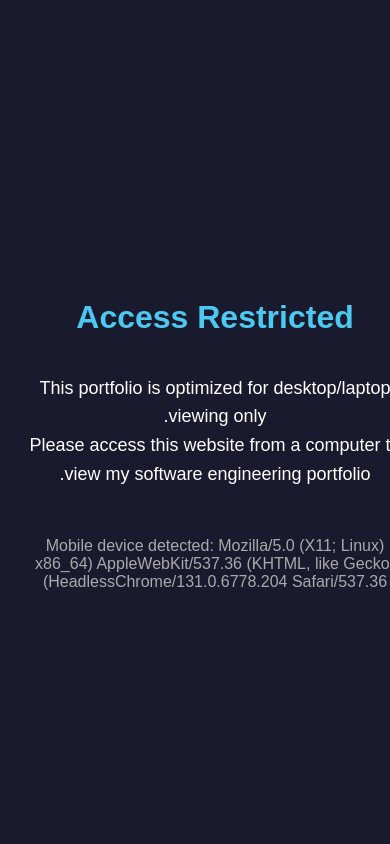
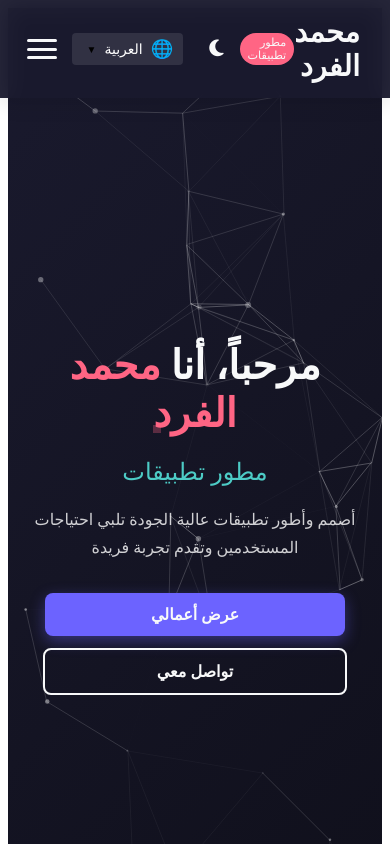
Before and after one commit to mohammed-alfard/my_portfolio, a plain HTML site: page index.html in a window 390 px wide. Shown: the top 844 px of the page. Drawn offline with nearby package versions, Linux system fonts and the light colour scheme.

Commit message:
first commitss

```diff
--- a/script.js
+++ b/script.js
@@ -1,7 +1,7 @@
 // تهيئة الصفحة عند التحميل
 
 
-// Function to detect mobile devices
+// // Function to detect mobile devices
 function isMobileDevice() {
     // Check for touch screen (common in mobile devices)
     const hasTouchScreen = 'ontouchstart' in window || navigator.maxTouchPoints > 0 || navigator.msMaxTouchPoints > 0;
@@ -16,42 +16,50 @@ function isMobileDevice() {
     // If any of these conditions are true, it's likely a mobile device
     return hasTouchScreen || isMobile || isSmallScreen;
 }
+document.addEventListener('DOMContentLoaded', function() {
+    if (isMobileDevice()) {
+        const vscodeContainer = document.querySelector('.vscode-container');
+        if (vscodeContainer) {
+            vscodeContainer.style.display = 'none';
+        }
+    }
+    // ...existing code...
+});
+// Check if mobile and redirect or show message
+// if (isMobileDevice()) {
+//     // Create a full-screen blocking message
+//     document.body.innerHTML = `
+//         <div style="
+//             position: fixed;
+//             top: 0;
+//             left: 0;
+//             width: 100%;
+//             height: 100%;
+//             background-color: #1a1a2e;
+//             color: white;
+//             display: flex;
+//             flex-direction: column;
+//             justify-content: center;
+//             align-items: center;
+//             text-align: center;
+//             padding: 20px;
+//             z-index: 9999;
+//             font-family: Arial, sans-serif;
+//         ">
+//             <h1 style="color: #4cc9f0; margin-bottom: 20px;">Access Restricted</h1>
+//             <p style="font-size: 18px; max-width: 600px; line-height: 1.6;">
+//                 This portfolio is optimized for desktop/laptop viewing only.<br>
+//                 Please access this website from a computer to view my software engineering portfolio.
+//             </p>
+//             <p style="margin-top: 30px; color: #aaa;">
+//                 (Mobile device detected: ${navigator.userAgent})
+//             </p>
+//         </div>
+//     `;
 
-// Check if mobile and redirect or show message
-if (isMobileDevice()) {
-    // Create a full-screen blocking message
-    document.body.innerHTML = `
-        <div style="
-            position: fixed;
-            top: 0;
-            left: 0;
-            width: 100%;
-            height: 100%;
-            background-color: #1a1a2e;
-            color: white;
-            display: flex;
-            flex-direction: column;
-            justify-content: center;
-            align-items: center;
-            text-align: center;
-            padding: 20px;
-            z-index: 9999;
-            font-family: Arial, sans-serif;
-        ">
-            <h1 style="color: #4cc9f0; margin-bottom: 20px;">Access Restricted</h1>
-            <p style="font-size: 18px; max-width: 600px; line-height: 1.6;">
-                This portfolio is optimized for desktop/laptop viewing only.<br>
-                Please access this website from a computer to view my software engineering portfolio.
-            </p>
-            <p style="margin-top: 30px; color: #aaa;">
-                (Mobile device detected: ${navigator.userAgent})
-            </p>
-        </div>
-    `;
-
-    // Prevent any further interaction
-    document.body.style.overflow = 'hidden';
-}
+//     // Prevent any further interaction
+//     document.body.style.overflow = 'hidden';
+// }
 
 document.addEventListener('DOMContentLoaded', function() {
 
@@ -112,33 +120,6 @@ document.addEventListener('DOMContentLoaded', function() {
             });
 
             ticking = true;
-        }
-    });
-
-    // 3. تأثير القصور الذاتي
-    let isScrolling = false;
-    let scrollTimeout;
-
-    window.addEventListener('scroll', function() {
-        isScrolling = true;
-        clearTimeout(scrollTimeout);
-
-        scrollTimeout = setTimeout(function() {
-            isScrolling = false;
-        }, 100);
-
-        if (!isScrolling) {
-            const currentScroll = window.scrollY;
-            const deceleration = 0.95;
-
-            function slowScroll() {
-                window.scrollTo(0, currentScroll * deceleration);
-                if (Math.abs(currentScroll - window.scrollY) > 1) {
-                    requestAnimationFrame(slowScroll);
-                }
-            }
-
-            requestAnimationFrame(slowScroll);
         }
     });
 
--- a/styles.css
+++ b/styles.css
@@ -1255,6 +1255,7 @@ direction: ltr;
     }
 }
 
+
 /* قسم عني المحسن */
 .about-section {
     padding: 100px 20px;
@@ -1532,12 +1533,9 @@ direction: ltr;
 .timeline-item:nth-child(odd) .timeline-date {
     text-align: right;
     margin-left: auto;
-}
-
-.timeline-item:nth-child(odd) .timeline-content {
-    /* margin-right: auto; */
-}
-
+
+
+}
 [dir="rtl"] .timeline-item:nth-child(odd) .timeline-date {
     text-align: left;
     margin-right: auto;
@@ -1563,6 +1561,18 @@ direction: ltr;
 
 /* Responsive Design */
 @media (max-width: 768px) {
+
+    .timeline-item:nth-child(odd) .timeline-date {
+    order: 2;
+    text-align: left;
+    margin-right: auto;
+
+}
+[dir="rtl"] .timeline-item:nth-child(odd) .timeline-date {
+    text-align: right;
+    margin-left: auto;
+    margin-right: 0;
+}
     .timeline::before {
         left: 31px;
         transform: none;
@@ -2047,7 +2057,160 @@ direction: ltr;
         grid-template-columns: 1fr;
     }
 }
-
+/* Mobile Responsiveness for Header */
+@media (max-width: 1200px) {
+    .hero-section {
+        min-height: auto;
+        padding: 120px 0 80px;
+    }
+
+    .hero-content {
+        flex-direction: column;
+        gap: 60px;
+        padding: 0 30px;
+    }
+
+    .hero-text {
+        max-width: 100%;
+        text-align: center;
+    }
+
+    /* .vscode-container {
+        width: 100%;
+        height: 350px;
+        margin: 0 auto;
+        order: 1;
+    } */
+
+    .hero-text {
+        order: 2;
+    }
+
+    .hero-text h1 {
+        font-size: 2.8rem;
+    }
+
+    .hero-text h2 {
+        font-size: 1.6rem;
+    }
+
+    .hero-actions {
+        justify-content: center;
+    }
+
+    .highlight::after {
+        bottom: 3px;
+        height: 8px;
+    }
+
+    .scroll-indicator {
+        display: none;
+    }
+}
+
+@media (max-width: 768px) {
+    .hero-text h1 {
+        font-size: 2.3rem;
+    }
+
+    .hero-text h2 {
+        font-size: 1.4rem;
+    }
+
+    .hero-text p {
+        font-size: 1rem;
+    }
+
+    .vscode-container {
+        height: 300px;
+    }
+
+    .title-bar {
+        padding: 0 10px;
+    }
+
+    .title {
+        font-size: 11px;
+    }
+
+    .dart-code {
+        font-size: 12px;
+    }
+}
+
+@media (max-width: 576px) {
+    .hero-section {
+        padding: 100px 0 60px;
+    }
+
+    .hero-content {
+        padding: 0 20px;
+    }
+
+    .hero-text h1 {
+        font-size: 2rem;
+    }
+
+    .hero-text h2 {
+        font-size: 1.2rem;
+    }
+
+    .hero-actions {
+        flex-direction: column;
+        gap: 12px;
+    }
+
+    .btn {
+        width: 100%;
+        max-width: 250px;
+        margin: 0 auto;
+    }
+
+    .vscode-container {
+        height: 250px;
+    }
+
+    .window-controls {
+        margin-right: 10px;
+    }
+
+    .title {
+        font-size: 10px;
+    }
+
+    .tab {
+        padding: 0 10px;
+        font-size: 11px;
+    }
+
+    .line-numbers {
+        width: 30px;
+        font-size: 11px;
+    }
+
+    .dart-code {
+        font-size: 11px;
+        padding: 0 10px;
+    }
+
+    .status-bar {
+        font-size: 10px;
+    }
+}
+
+@media (max-width: 400px) {
+    .hero-text h1 {
+        font-size: 1.8rem;
+    }
+
+    .vscode-container {
+        height: 220px;
+    }
+
+    .title {
+        display: none;
+    }
+}
 @media (max-width: 576px) {
     .hero-text h1 {
         font-size: 2.5rem;
```
